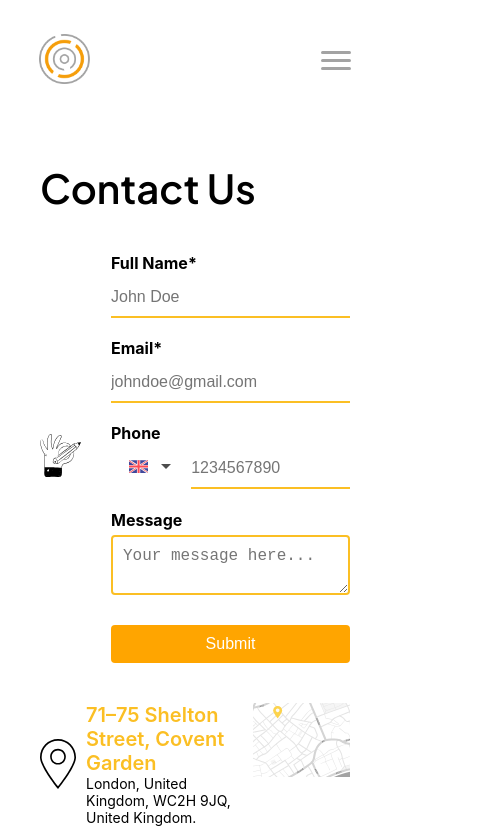
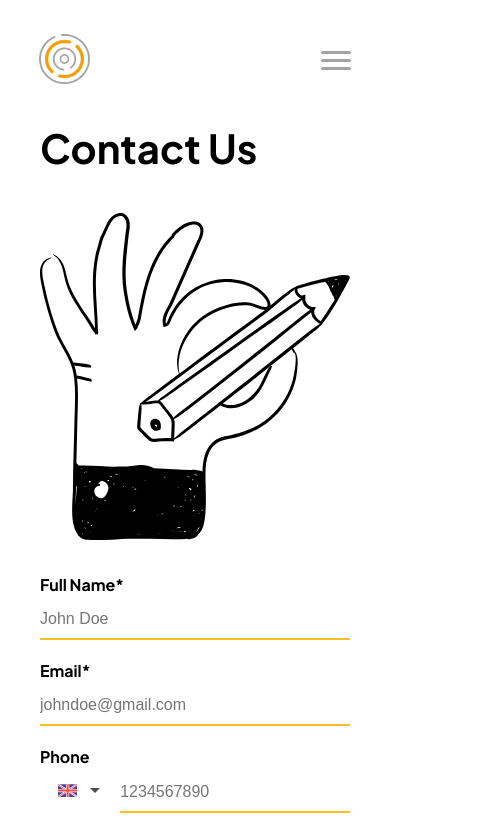
Before and after one commit to aialphanovatide/novatidelabs-website, a React (Create React App) app: page /contact in a window 390 px wide. Shown: the top 837 px of the page, 478 px wide, since content can reach past the window. Built offline with nearby package versions, Linux system fonts and the light colour scheme.

Commit message:
feat: Contact, Projects on mobile version fix: footer styles

```diff
--- a/src/components/Contact/Contact.css
+++ b/src/components/Contact/Contact.css
@@ -25,8 +25,6 @@
   grid-column: span 2;
 }
 
-
-
 .noFullWidth {
   min-width: 150px;
   display: inline-block;
@@ -46,7 +44,12 @@
   flex: 2;
 }
 
-.formGrid{
+.contactDetail h3,
+.contactDetail p {
+  font-family: "Plus Jakarta Sans", sans-serif;
+}
+
+.formGrid {
   display: grid;
   grid-template-columns: 1fr 1fr;
   column-gap: 20px;
@@ -68,10 +71,11 @@
   margin-bottom: 5px;
 }
 
-.formGroup > input, .phoneInputData {
+.formGroup > input,
+.phoneInputData {
   padding-top: 10px;
   padding-bottom: 10px;
-  border: 2px solid #FBBF24;
+  border: 2px solid #fbbf24;
   font-size: 16px;
   border-top: none;
   border-left: none;
@@ -79,14 +83,21 @@
   width: 100%;
 }
 
-.formGroup > input:focus, .phoneInputData:focus, .formGroup > textarea:focus {
+.formGroup > input:focus,
+.phoneInputData:focus,
+.formGroup > textarea:focus {
   outline: none;
 }
 .formGroup > textarea {
   padding: 10px;
-  border: 2px solid #FBBF24;
+  border: 2px solid #fbbf24;
   border-radius: 4px;
   font-size: 16px;
+}
+
+.formGroup label,
+.submitButton {
+  font-family: "Plus Jakarta Sans", sans-serif;
 }
 
 .phoneInput {
@@ -102,13 +113,14 @@
 .submitButton {
   padding: 10px 20px;
   background-color: orange;
-  color: white;
+  color: #171717;
   border: none;
   border-radius: 4px;
   font-size: 16px;
   cursor: pointer;
   margin-top: 10px;
   grid-column: span 2;
+  font-weight: 600;
 }
 
 .contactInfoSection {
@@ -134,8 +146,8 @@
 
 .contactDetail h3 {
   font-size: 20px;
-  font-weight:600;
-  color: #FBBF24;
+  font-weight: 600;
+  color: #fbbf24;
 }
 
 .contactDetail p {
@@ -163,7 +175,7 @@
 }
 .ReactFlagsSelect-module_filterBox__3m8EU > input {
   border: none;
-  border-bottom: 1px solid #FBBF24;
+  border-bottom: 1px solid #fbbf24;
   font-size: 10px;
 }
 
@@ -172,10 +184,61 @@
   padding-left: 5px !important;
 }
 
+@media (max-width: 768px) {
+  .formGrid {
+    display: flex;
+    flex-direction: column;
+  }
 
-@media (width <= 768px) {
-.formGrid{
-  display: flex;
-  flex-direction: column;
+  .contact {
+    max-width: auto;
+    padding: 0 40px;
+  }
+
+  .contactForm {
+    width: 100%;
+  }
+
+  .contactImage img {
+    width: 100%;
+    max-width: 100%;
+  }
+
+  .contact h2 {
+    margin: 0;
+    font-weight: 700;
+    width: 100%;
+  }
+
+  .contactFormSection,
+  .contactDetail {
+    flex-direction: column;
+  }
+
+  .contactInfoSection {
+    flex-direction: column;
+  }
+
+  .contactDetail {
+    align-items: flex-start;
+  }
+
+  .contactDetail h3 {
+    font-size: 2em;
+    font-weight: 500;
+  }
+
+  .contactDetail p {
+    width: 75%;
+    margin: 5% 0 0 0;
+    font-size: 1em;
+    font-weight: 600;
+    text-align: left;
+  }
+
+  .map, .map img {
+    width: 100%;
+  }
+
+
 }
-}
--- a/src/components/Footer/Footer.css
+++ b/src/components/Footer/Footer.css
@@ -92,13 +92,13 @@
   footer {
     width: 100%;
     margin-top: 20%;
+    padding: 2rem 0 !important;
   }
 
   .footer-content {
     width: 100%;
     display: flex;
     flex-direction: column;
-    align-items: flex-start;
   }
 
   .linkedin-container {
@@ -117,6 +117,10 @@
   }
 
   .logo-section {
-    margin-left: -10%;
+    margin-left: -40%;
+  }
+
+  .copyright {
+    max-width: 100%;
   }
 }
--- a/src/components/Projects/Projects.css
+++ b/src/components/Projects/Projects.css
@@ -3,7 +3,7 @@
   align-items: flex-start;
   justify-content: center;
   padding: 20px;
-    font-family: 'Plus Jakarta Sans', sans-serif;
+  font-family: "Plus Jakarta Sans", sans-serif;
   margin-top: 100px;
 }
 
@@ -187,7 +187,6 @@
   transition: color 0.3s ease; /* Smooth color transition */
   display: flex; /* Ensures any expanded content will appear below */
   flex-direction: column; /* Stacks the content vertically */
-
 }
 
 .title-container {
@@ -204,3 +203,66 @@
   color: #333; /* Customize color as needed */
   width: 100%; /* Ensures the expanded text takes full width */
 }
+
+.footer-container {
+  width: 100%;
+}
+
+@media (max-width: 768px) {
+  .projects-main-container {
+    flex-direction: column;
+    padding: 0;
+  }
+
+  .projects-left-section,
+  .projects-left-section-upper {
+    padding: 0 7.5%;
+    max-width: 100%;
+    min-width: auto;
+  }
+
+  .projects-left-section h3 {
+    display: none;
+  }
+
+  .projects-left-section h2 {
+    margin-top: -300px;
+    margin-bottom: 0;
+    font-weight: 700;
+    width: 100%;
+  }
+
+  .projects-left-section h4 {
+    margin-top: 60px;
+  }
+
+  .projects-list {
+    width: 100%;
+  }
+
+  .projects-list li {
+    width: 100%;
+    margin-bottom: 5%;
+    display: flex;
+    justify-content: space-between;
+    border-bottom: 1px solid #ddd;
+    padding-bottom: 2.5%;
+  }
+
+  .plus-icon {
+    margin-top: -10%;
+    font-size: 2.5em;
+    font-weight: 300;
+  }
+
+  .projects-right-section {
+    max-width: 100%;
+    min-width: auto;
+    margin: 0 5%;
+  }
+
+  .projects-right-section > * {
+    margin-right: auto;
+    margin-left: auto;
+  }
+}
--- a/src/components/Projects/Projects.js
+++ b/src/components/Projects/Projects.js
@@ -127,7 +127,11 @@ const Projects = () => {
       <div className="projects-main-container">
         <div className="projects-left-section-upper">
           <h4>AI Alpha X</h4>
-          <p>Lorem ipsum</p>
+          <p>
+            AI Alpha is aspiring to be the equivalent of Bloomberg for Crypto,
+            offering users a powerful, all-in-one platform for navigating the
+            digital finance world with ease.
+          </p>
           <ul className="projects-list">
             <li onClick={() => toggleExpand(1)} className="clickable-title">
               <div className="title-container">
@@ -324,7 +328,9 @@ const Projects = () => {
           </div>
         </div>
       )}
-      <Footer />
+      <div class="footer-container">
+        <Footer />
+      </div>
     </div>
   );
 };
```
Lines whose indentation alone changed are shown as unchanged.
